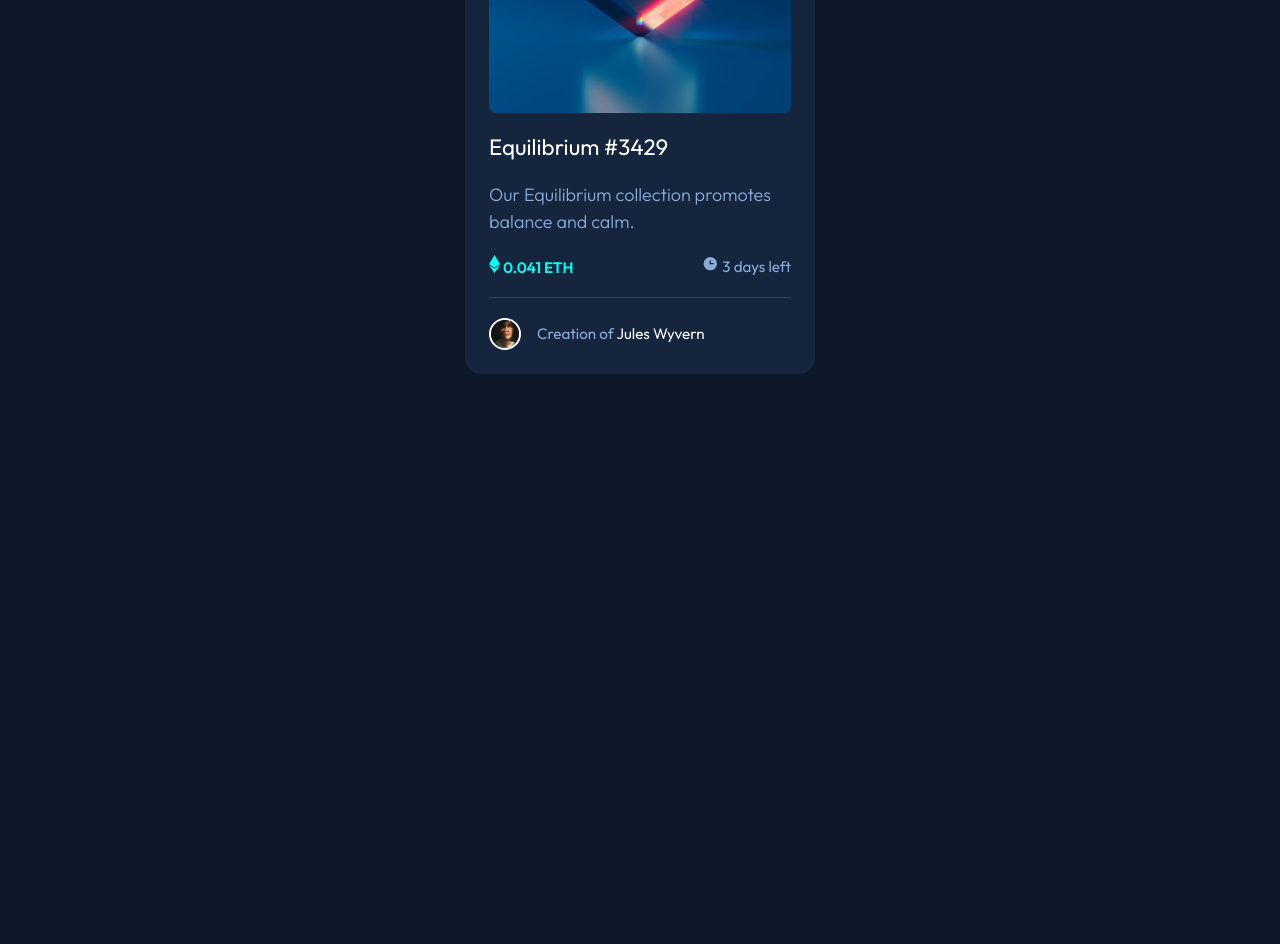
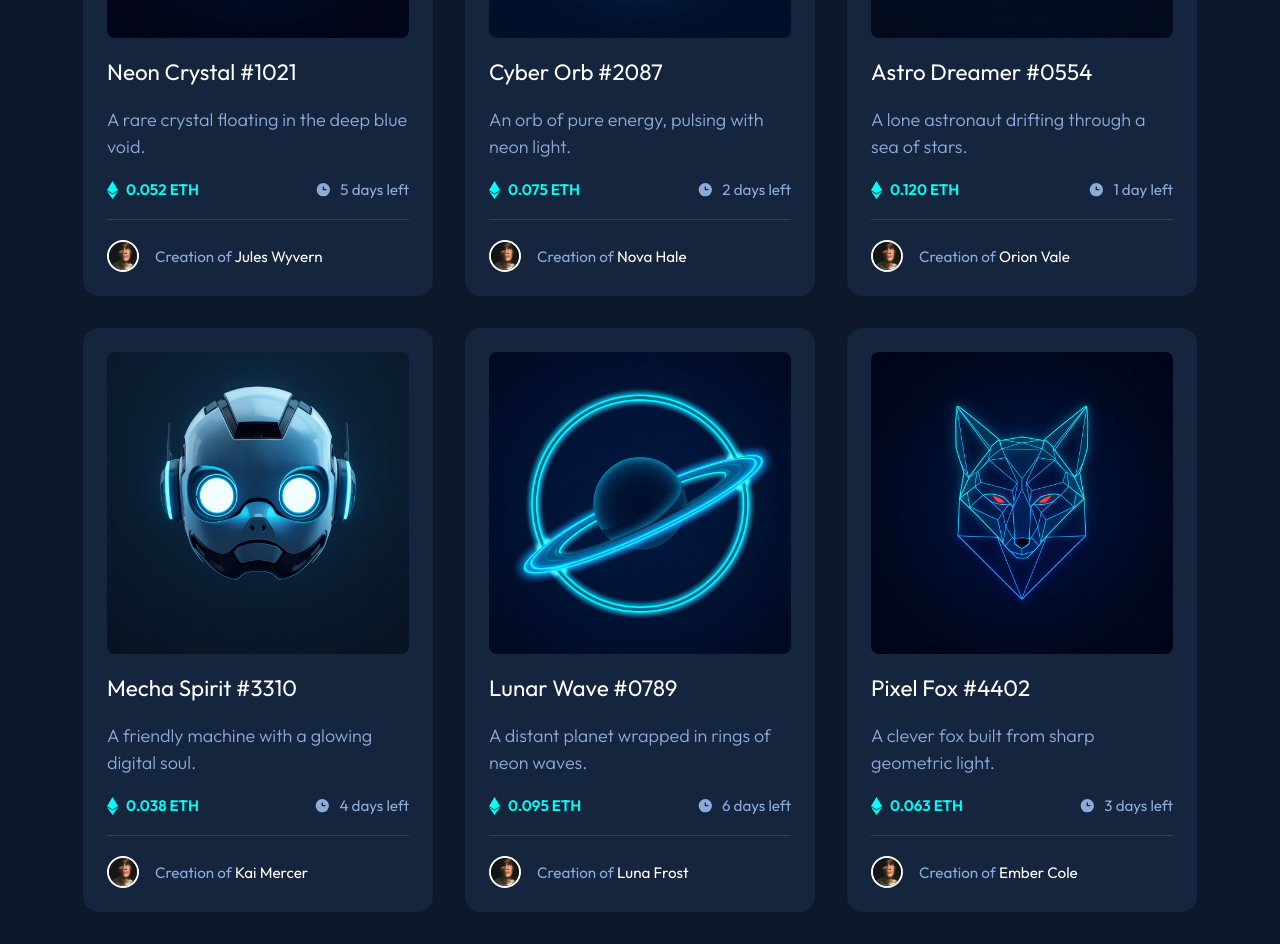
Before and after one commit to Jean-2009/nft-portifolio, a plain HTML site: page index.html in a window 1280 px wide. Shown: the part 320-1264 px from the top of the page. Before the commit the page ends 800 px from the top, so only its background shows below. Drawn offline with nearby package versions, Linux system fonts and the light colour scheme.

Commit message:
feat: add card list with images and animations

```diff
--- a/css/style.css
+++ b/css/style.css
@@ -7,56 +7,162 @@
   --white: #fff;
 }
 
-* { box-sizing: border-box; margin: 0; padding: 0; }
+* {
+  box-sizing: border-box;
+  margin: 0;
+  padding: 0;
+}
 
 body {
   font-family: "Outfit", sans-serif;
   font-size: 18px;
   background: var(--bg);
   min-height: 100vh;
+  padding: 2rem 1.5rem;
+}
+
+img {
+  max-width: 100%;
+}
+
+.card-list {
   display: grid;
-  place-items: center;
-  padding: 1.5rem;
+  grid-template-columns: repeat(auto-fit, minmax(280px, 350px));
+  justify-content: center;
+  gap: 2rem;
+  max-width: 1200px;
+  margin: 0 auto;
 }
 
 .card {
   background: var(--card-bg);
-  max-width: 350px;
   padding: 1.5rem;
   border-radius: 1rem;
   display: flex;
   flex-direction: column;
   gap: 1.25rem;
-  transition: transform .3s ease, box-shadow .3s ease;
+  transition: transform 0.3s ease, box-shadow 0.3s ease;
+
+  animation-fill-mode: backwards;
 }
 
 .card:hover {
   transform: translateY(-8px);
-  box-shadow: 0 20px 40px rgba(0, 255, 245, .15);
+  box-shadow: 0 20px 40px rgba(0, 255, 245, 0.15);
 }
 
-.card__image { position: relative; border-radius: .5rem; overflow: hidden; }
-.card__image img { width: 100%; display: block; }
+.card__image {
+  position: relative;
+  border-radius: 0.5rem;
+  overflow: hidden;
+}
+
+.card__image > img {
+  width: 100%;
+  display: block;
+  aspect-ratio: 1 / 1;
+  object-fit: cover;
+}
 
 .card__overlay {
-  position: absolute; inset: 0;
-  background: hsla(178, 100%, 50%, .5);
-  display: grid; place-items: center;
-  opacity: 0; transition: opacity .3s;
+  position: absolute;
+  inset: 0;
+  background: hsla(178, 100%, 50%, 0.5);
+  display: grid;
+  place-items: center;
+  opacity: 0;
+  transition: opacity 0.3s;
 }
-.card__image:hover .card__overlay { opacity: 1; cursor: pointer; }
 
-.card__title { color: var(--white); font-size: 1.4rem; font-weight: 400; }
-.card__title:hover { color: var(--cyan); cursor: pointer; }
-.card__text { color: var(--soft-blue); font-weight: 300; line-height: 1.5; }
+.card__image:hover .card__overlay {
+  opacity: 1;
+  cursor: pointer;
+}
 
-.card__info { display: flex; justify-content: space-between; font-size: .95rem; }
-.card__price { color: var(--cyan); font-weight: 600; }
-.card__time { color: var(--soft-blue); }
+.card__title {
+  color: var(--white);
+  font-size: 1.4rem;
+  font-weight: 400;
+  transition: color 0.2s;
+}
 
-hr { border: 0; border-top: 1px solid var(--line); }
+.card__title:hover {
+  color: var(--cyan);
+  cursor: pointer;
+}
 
-.card__author { display: flex; align-items: center; gap: 1rem; color: var(--soft-blue); font-size: .95rem; }
-.card__author img { width: 2rem; border-radius: 50%; border: 2px solid var(--white); }
-.card__author a { color: var(--white); text-decoration: none; }
-.card__author a:hover { color: var(--cyan); }
+.card__text {
+  color: var(--soft-blue);
+  font-weight: 300;
+  line-height: 1.5;
+}
+
+.card__info {
+  display: flex;
+  justify-content: space-between;
+  align-items: center;
+  font-size: 0.95rem;
+}
+
+.card__price,
+.card__time {
+  display: flex;
+  align-items: center;
+  gap: 0.5rem;
+}
+
+.card__price {
+  color: var(--cyan);
+  font-weight: 600;
+}
+
+.card__time {
+  color: var(--soft-blue);
+}
+
+hr {
+  border: 0;
+  border-top: 1px solid var(--line);
+}
+
+.card__author {
+  display: flex;
+  align-items: center;
+  gap: 1rem;
+  color: var(--soft-blue);
+  font-size: 0.95rem;
+}
+
+.card__author img {
+  width: 2rem;
+  height: 2rem;
+  border-radius: 50%;
+  border: 2px solid var(--white);
+}
+
+.card__author a {
+  color: var(--white);
+  text-decoration: none;
+  transition: color 0.2s;
+}
+
+.card__author a:hover {
+  color: var(--cyan);
+}
+
+.card:nth-child(1) { animation-delay: 0s; }
+.card:nth-child(2) { animation-delay: 0.15s; }
+.card:nth-child(3) { animation-delay: 0.3s; }
+.card:nth-child(4) { animation-delay: 0.45s; }
+.card:nth-child(5) { animation-delay: 0.6s; }
+.card:nth-child(6) { animation-delay: 0.75s; }
+
+@media (max-width: 400px) {
+  body {
+    padding: 1.5rem 1rem;
+  }
+
+  .card-list {
+    grid-template-columns: 1fr;
+  }
+}
--- a/index.html
+++ b/index.html
@@ -3,25 +3,28 @@
 <head>
   <meta charset="UTF-8">
   <meta name="viewport" content="width=device-width, initial-scale=1">
-  <title>NFT Preview Card</title>
+  <title>NFT Card List</title>
   <link rel="preconnect" href="https://fonts.googleapis.com">
   <link href="https://fonts.googleapis.com/css2?family=Outfit:wght@300;400;600&display=swap" rel="stylesheet">
+  <link rel="stylesheet" href="https://cdnjs.cloudflare.com/ajax/libs/animate.css/4.1.1/animate.min.css">
   <link rel="stylesheet" href="css/style.css">
 </head>
 <body>
   <main>
-    <article class="card">
+    <section class="card-list">
+
+      <article class="card animate__animated animate__fadeInUp">
         <div class="card__image">
-        <img src="images/image-equilibrium.jpg" alt="Equilibrium NFT">
+          <img src="images/nft-crystal.jpg" alt="Neon Crystal NFT">
           <div class="card__overlay">
             <img src="images/icon-view.svg" alt="">
           </div>
         </div>
-      <h1 class="card__title">Equilibrium #3429</h1>
-      <p class="card__text">Our Equilibrium collection promotes balance and calm.</p>
+        <h2 class="card__title">Neon Crystal #1021</h2>
+        <p class="card__text">A rare crystal floating in the deep blue void.</p>
         <div class="card__info">
-        <span class="card__price"><img src="images/icon-ethereum.svg" alt=""> 0.041 ETH</span>
-        <span class="card__time"><img src="images/icon-clock.svg" alt=""> 3 days left</span>
+          <span class="card__price"><img src="images/icon-ethereum.svg" alt=""> 0.052 ETH</span>
+          <span class="card__time"><img src="images/icon-clock.svg" alt=""> 5 days left</span>
         </div>
         <hr>
         <div class="card__author">
@@ -29,6 +32,108 @@
           <p>Creation of <a href="#">Jules Wyvern</a></p>
         </div>
       </article>
+
+      <article class="card animate__animated animate__fadeInUp">
+        <div class="card__image">
+          <img src="images/nft-orb.jpg" alt="Cyber Orb NFT">
+          <div class="card__overlay">
+            <img src="images/icon-view.svg" alt="">
+          </div>
+        </div>
+        <h2 class="card__title">Cyber Orb #2087</h2>
+        <p class="card__text">An orb of pure energy, pulsing with neon light.</p>
+        <div class="card__info">
+          <span class="card__price"><img src="images/icon-ethereum.svg" alt=""> 0.075 ETH</span>
+          <span class="card__time"><img src="images/icon-clock.svg" alt=""> 2 days left</span>
+        </div>
+        <hr>
+        <div class="card__author">
+          <img src="images/image-avatar.png" alt="Nova Hale">
+          <p>Creation of <a href="#">Nova Hale</a></p>
+        </div>
+      </article>
+
+      <article class="card animate__animated animate__fadeInUp">
+        <div class="card__image">
+          <img src="images/nft-astronaut.jpg" alt="Astro Dreamer NFT">
+          <div class="card__overlay">
+            <img src="images/icon-view.svg" alt="">
+          </div>
+        </div>
+        <h2 class="card__title">Astro Dreamer #0554</h2>
+        <p class="card__text">A lone astronaut drifting through a sea of stars.</p>
+        <div class="card__info">
+          <span class="card__price"><img src="images/icon-ethereum.svg" alt=""> 0.120 ETH</span>
+          <span class="card__time"><img src="images/icon-clock.svg" alt=""> 1 day left</span>
+        </div>
+        <hr>
+        <div class="card__author">
+          <img src="images/image-avatar.png" alt="Orion Vale">
+          <p>Creation of <a href="#">Orion Vale</a></p>
+        </div>
+      </article>
+
+      <article class="card animate__animated animate__fadeInUp">
+        <div class="card__image">
+          <img src="images/nft-robot.jpg" alt="Mecha Spirit NFT">
+          <div class="card__overlay">
+            <img src="images/icon-view.svg" alt="">
+          </div>
+        </div>
+        <h2 class="card__title">Mecha Spirit #3310</h2>
+        <p class="card__text">A friendly machine with a glowing digital soul.</p>
+        <div class="card__info">
+          <span class="card__price"><img src="images/icon-ethereum.svg" alt=""> 0.038 ETH</span>
+          <span class="card__time"><img src="images/icon-clock.svg" alt=""> 4 days left</span>
+        </div>
+        <hr>
+        <div class="card__author">
+          <img src="images/image-avatar.png" alt="Kai Mercer">
+          <p>Creation of <a href="#">Kai Mercer</a></p>
+        </div>
+      </article>
+
+      <article class="card animate__animated animate__fadeInUp">
+        <div class="card__image">
+          <img src="images/nft-planet.jpg" alt="Lunar Wave NFT">
+          <div class="card__overlay">
+            <img src="images/icon-view.svg" alt="">
+          </div>
+        </div>
+        <h2 class="card__title">Lunar Wave #0789</h2>
+        <p class="card__text">A distant planet wrapped in rings of neon waves.</p>
+        <div class="card__info">
+          <span class="card__price"><img src="images/icon-ethereum.svg" alt=""> 0.095 ETH</span>
+          <span class="card__time"><img src="images/icon-clock.svg" alt=""> 6 days left</span>
+        </div>
+        <hr>
+        <div class="card__author">
+          <img src="images/image-avatar.png" alt="Luna Frost">
+          <p>Creation of <a href="#">Luna Frost</a></p>
+        </div>
+      </article>
+
+      <article class="card animate__animated animate__fadeInUp">
+        <div class="card__image">
+          <img src="images/nft-fox.jpg" alt="Pixel Fox NFT">
+          <div class="card__overlay">
+            <img src="images/icon-view.svg" alt="">
+          </div>
+        </div>
+        <h2 class="card__title">Pixel Fox #4402</h2>
+        <p class="card__text">A clever fox built from sharp geometric light.</p>
+        <div class="card__info">
+          <span class="card__price"><img src="images/icon-ethereum.svg" alt=""> 0.063 ETH</span>
+          <span class="card__time"><img src="images/icon-clock.svg" alt=""> 3 days left</span>
+        </div>
+        <hr>
+        <div class="card__author">
+          <img src="images/image-avatar.png" alt="Ember Cole">
+          <p>Creation of <a href="#">Ember Cole</a></p>
+        </div>
+      </article>
+
+    </section>
   </main>
 </body>
 </html>
```
Also changed, not shown: 1 other file. Lines whose indentation alone changed are shown as unchanged.
